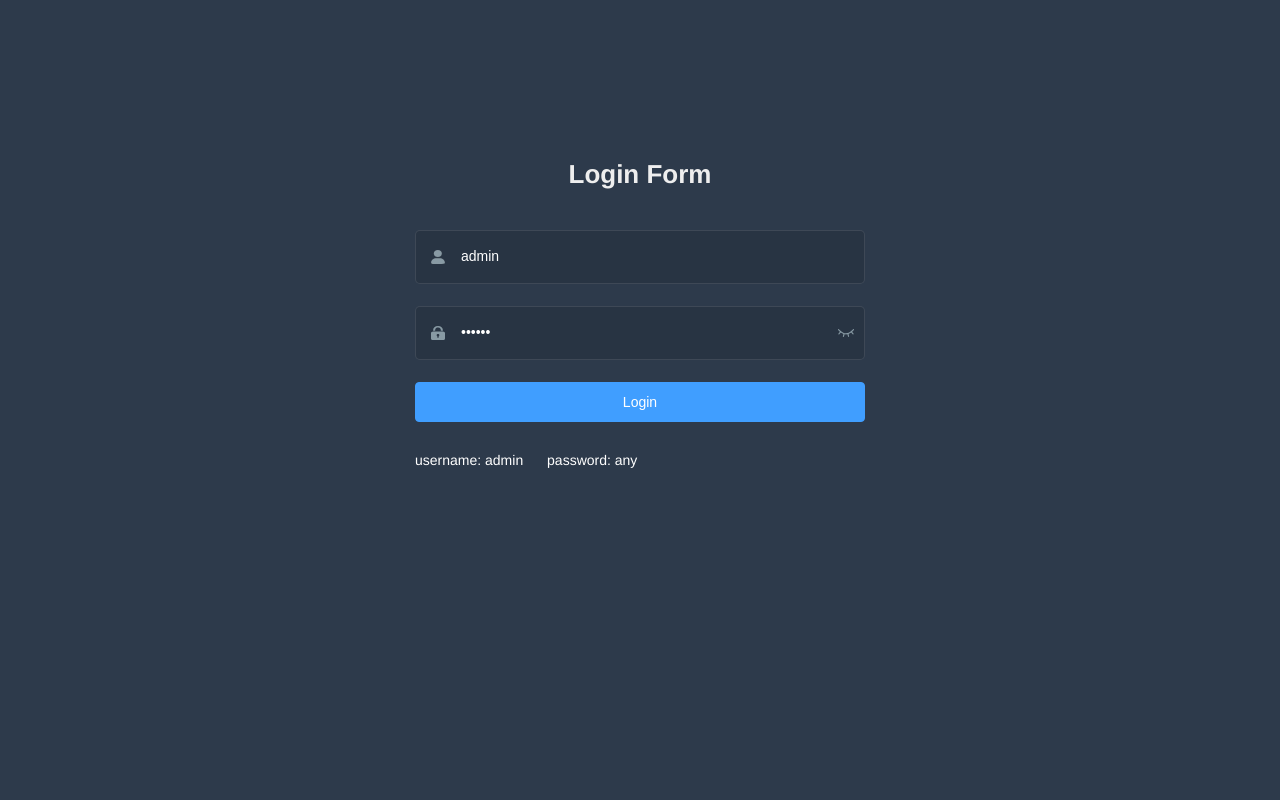
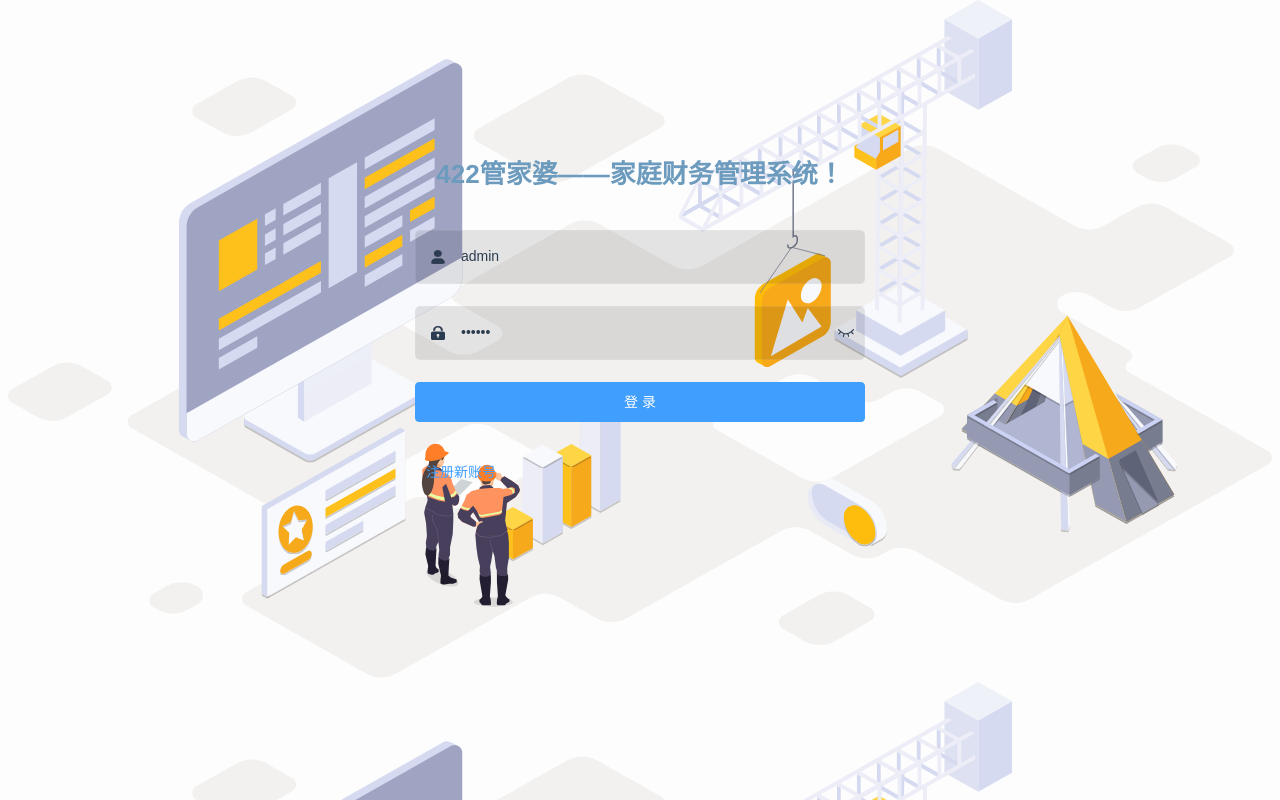
Before and after one commit to ziyi0227/422gjp-f, a Vue app: page /#/login in a window 1280 px wide. Built offline with nearby package versions, Linux system fonts and the light colour scheme.

Commit message:
完成注册/登录界面

```diff
--- a/src/views/login/index.vue
+++ b/src/views/login/index.vue
@@ -1,9 +1,9 @@
 <template>
   <div class="login-container">
-    <el-form ref="loginForm" :model="loginForm" :rules="loginRules" class="login-form" auto-complete="on" label-position="left">
+    <el-form ref="activeForm" :model="activeForm" :rules="loginRules" class="login-form" auto-complete="on" label-position="left">
 
       <div class="title-container">
-        <h3 class="title">Login Form</h3>
+        <h3 class="title">422管家婆——家庭财务管理系统！</h3>
       </div>
 
       <el-form-item prop="username">
@@ -12,8 +12,8 @@
         </span>
         <el-input
           ref="username"
-          v-model="loginForm.username"
-          placeholder="Username"
+          v-model="activeForm.username"
+          placeholder="家庭用户名"
           name="username"
           type="text"
           tabindex="1"
@@ -21,32 +21,74 @@
         />
       </el-form-item>
 
-      <el-form-item prop="password">
+      <el-form-item v-if="isLoginForm" prop="password">
         <span class="svg-container">
           <svg-icon icon-class="password" />
         </span>
         <el-input
           :key="passwordType"
           ref="password"
-          v-model="loginForm.password"
+          v-model="activeForm.password"
           :type="passwordType"
-          placeholder="Password"
+          placeholder="密码"
           name="password"
           tabindex="2"
           auto-complete="on"
-          @keyup.enter.native="handleLogin"
+          @keyup.enter.native="handleLoginOrRegister"
         />
         <span class="show-pwd" @click="showPwd">
           <svg-icon :icon-class="passwordType === 'password' ? 'eye' : 'eye-open'" />
         </span>
       </el-form-item>
 
-      <el-button :loading="loading" type="primary" style="width:100%;margin-bottom:30px;" @click.native.prevent="handleLogin">Login</el-button>
+      <!-- 注册 -->
+      <el-form-item v-else prop="password">
+        <span class="svg-container">
+          <svg-icon icon-class="password"/>
+        </span>
+        <el-input
+          :key="passwordType"
+          ref="password"
+          v-model="activeForm.password"
+          :type="passwordType"
+          placeholder="密码"
+          name="password"
+          tabindex="2"
+          auto-complete="on"
+          @keyup.enter.native="handleLoginOrRegister"
+        />
+      </el-form-item>
+      <div v-if="!isLoginForm" class="password-confirm-gap"/>
+      <!-- 确认密码 -->
+      <el-form-item v-if="!isLoginForm" prop="rePassword">
+        <span class="svg-container">
+          <svg-icon icon-class="password"/>
+        </span>
+        <el-input
+          v-model="activeForm.rePassword"
+          :type="passwordType"
+          placeholder="确认密码"
+          name="rePassword"
+          tabindex="3"
+          auto-complete="on"
+          @keyup.enter.native="handleLoginOrRegister"
+        />
 
-      <div class="tips">
-        <span style="margin-right:20px;">username: admin</span>
-        <span> password: any</span>
-      </div>
+      </el-form-item>
+
+      <!-- 登录/注册按钮 -->
+      <el-button
+        :loading="loading"
+        type="primary"
+        style="width:100%;margin-bottom:30px;"
+        @click.native.prevent="handleLoginOrRegister"
+      >{{ activeButton }}
+      </el-button>
+
+      <!-- 切换按钮 -->
+      <el-button type="text" @click="toggleForm">
+        {{ isLoginForm ? '注册新账号' : '返回登录' }}
+      </el-button>
 
     </el-form>
   </div>
@@ -54,36 +96,51 @@
 
 <script>
 import { validUsername } from '@/utils/validate'
+import { Message } from 'element-ui'
 
 export default {
-  name: 'Login',
+  name: 'LoginAndRegister',
   data() {
     const validateUsername = (rule, value, callback) => {
       if (!validUsername(value)) {
-        callback(new Error('Please enter the correct user name'))
+        callback(new Error('请输入正确的用户名'))
       } else {
         callback()
       }
     }
     const validatePassword = (rule, value, callback) => {
       if (value.length < 6) {
-        callback(new Error('The password can not be less than 6 digits'))
+        callback(new Error('密码不能少于6位'))
+      } else {
+        callback()
+      }
+    }
+    const validateRePassword = (rule, value, callback) => {
+      if (value !== this.activeForm.password) {
+        callback(new Error('两次输入的密码不一致'))
+      } else if (value === '') {
+        callback(new Error('请再次确认密码'))
       } else {
         callback()
       }
     }
     return {
-      loginForm: {
+      activeForm: {
+        type: '',
         username: 'admin',
-        password: '111111'
+        password: '123456',
+        rePassword: ''
       },
       loginRules: {
         username: [{ required: true, trigger: 'blur', validator: validateUsername }],
-        password: [{ required: true, trigger: 'blur', validator: validatePassword }]
+        password: [{ required: true, trigger: 'blur', validator: validatePassword }],
+        rePassword: [{ required: true, trigger: 'blur', validator: validateRePassword }]
       },
       loading: false,
       passwordType: 'password',
-      redirect: undefined
+      redirect: undefined,
+      activeButton: '登 录',
+      isLoginForm: true
     }
   },
   watch: {
@@ -105,16 +162,58 @@ export default {
         this.$refs.password.focus()
       })
     },
-    handleLogin() {
-      this.$refs.loginForm.validate(valid => {
+    toggleForm() {
+      this.clearData()
+      this.isLoginForm = !this.isLoginForm
+      this.activeButton = this.isLoginForm ? '登 录' : '注 册'
+      this.$nextTick(() => {
+        this.$refs.username.focus()
+      })
+    },
+    clearData() {
+      this.activeForm.username = ''
+      this.activeForm.password = ''
+      this.activeForm.rePassword = ''
+    },
+    async handleLoginOrRegister() {
+      this.$refs.activeForm.validate(valid => {
         if (valid) {
           this.loading = true
-          this.$store.dispatch('user/login', this.loginForm).then(() => {
-            this.$router.push({ path: this.redirect || '/' })
-            this.loading = false
-          }).catch(() => {
-            this.loading = false
-          })
+          if (this.isLoginForm) {
+            this.$store.dispatch('user/login', this.activeForm).then(() => {
+              this.loading = false
+              this.$router.push({ path: this.redirect || '/' })
+              Message.success('登录成功')
+            }).catch(() => {
+              this.loading = false
+            })
+            // login(this.activeForm).then(res => {
+            //   if (res.code === 20000) {
+            //     this.loading = false
+            //     Message.success('登录成功')
+            //     // this.$router.push('/dashboard')
+            //   } else {
+            //     this.loading = false
+            //     Message.error(res.message)
+            //   }
+            // }).catch(() => {
+            //   this.loading = false
+            // })
+          }
+          if (!this.isLoginForm) {
+            register(this.activeForm).then(res => {
+              if (res.code === 20000) {
+                this.loading = false
+                Message.success('注册成功')
+                this.toggleForm()
+              } else {
+                this.loading = false
+                Message.error(res.message)
+              }
+            }).catch(() => {
+              this.loading = false
+            })
+          }
         } else {
           console.log('error submit!!')
           return false
@@ -152,7 +251,7 @@ $cursor: #fff;
       -webkit-appearance: none;
       border-radius: 0px;
       padding: 12px 5px 12px 15px;
-      color: $light_gray;
+      color: #2c3c50;
       height: 47px;
       caret-color: $cursor;
 
@@ -173,15 +272,18 @@ $cursor: #fff;
 </style>
 
 <style lang="scss" scoped>
-$bg:#2d3a4b;
-$dark_gray:#889aa4;
-$light_gray:#eee;
+$bg: #fdfdfe;
+$dark_gray: #2c3c50;
+$light_gray: #6c9bbe;
 
 .login-container {
   min-height: 100%;
   width: 100%;
   background-color: $bg;
   overflow: hidden;
+
+  background-image: url("~@/assets/login-bg.svg");
+  background-size: 100%;
 
   .login-form {
     position: relative;
```
Also changed, not shown: src/assets/login-bg.svg (added).
